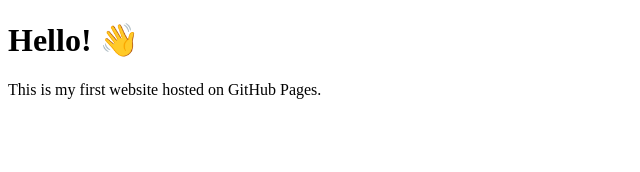
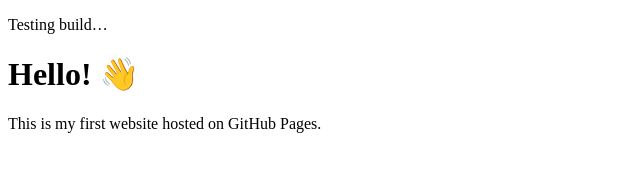
Before and after one commit to Foley25/Vendas, a plain HTML site: page index.html in a window 1280 px wide. Shown: the whole page, without its empty margins (0-640 px from the left). Drawn offline with Linux system fonts and the light colour scheme.

Commit message:
Add testing paragraph to index.html

```diff
--- a/index.html
+++ b/index.html
@@ -4,6 +4,7 @@
   <title>My First Website</title>
 </head>
 <body>
+  <p>Testing build…</p>
   <h1>Hello! 👋</h1>
   <p>This is my first website hosted on GitHub Pages.</p>
 </body>
```
